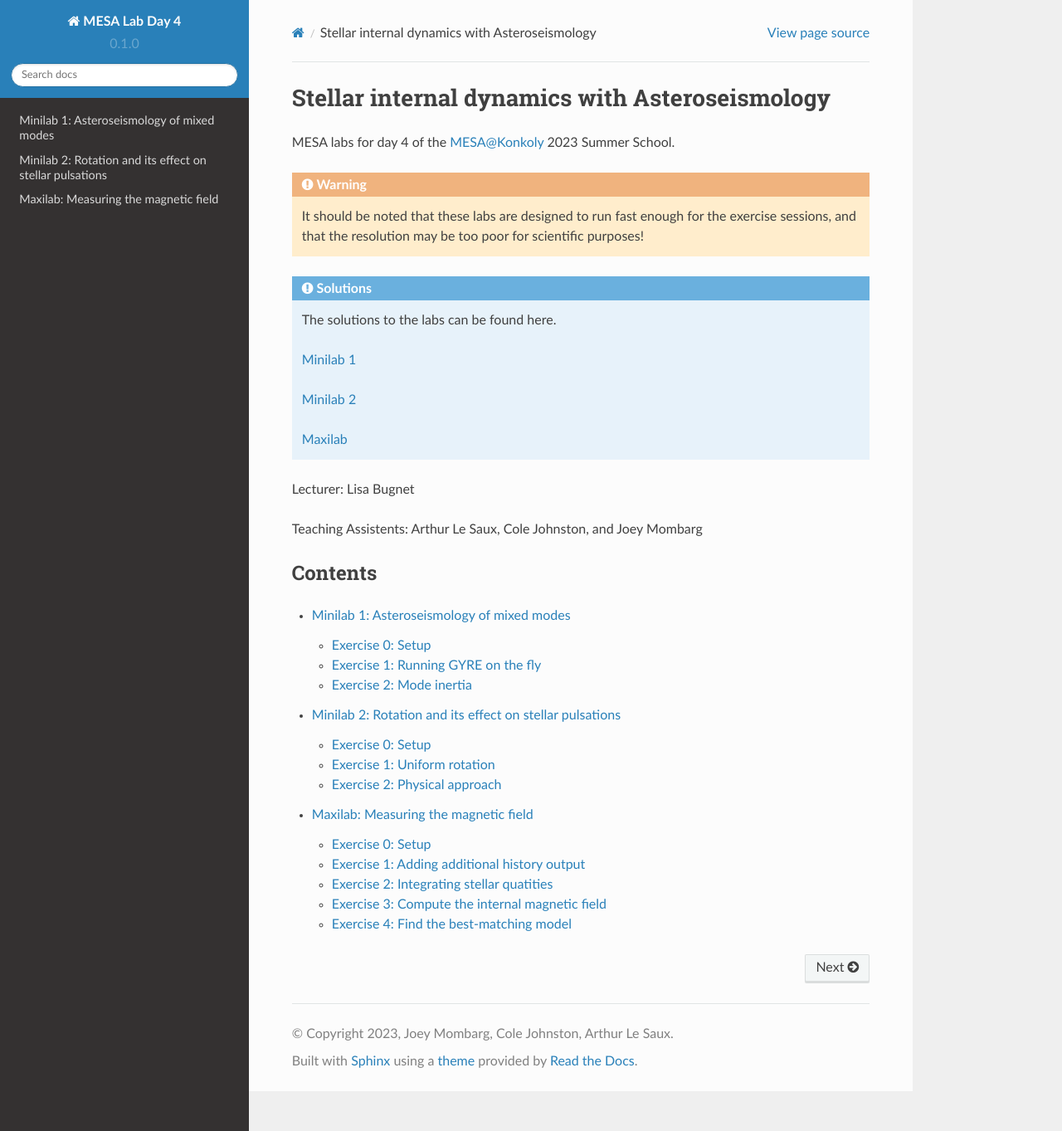
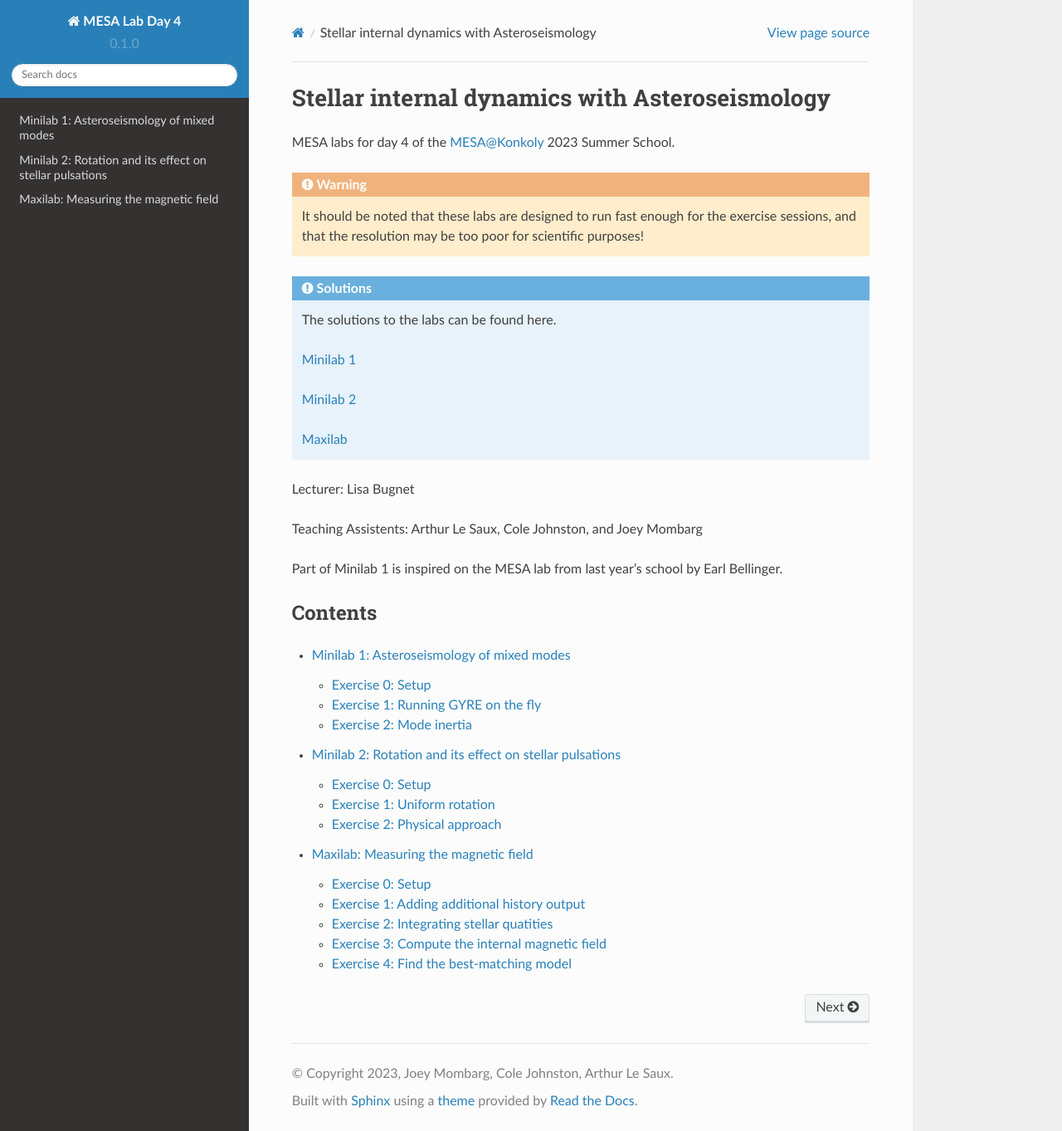
Before and after one commit to mesa-summer-school-2023/mesa-school-bugnet, a Sphinx documentation site: the page built from docs/index.rst, in a window 1280 px wide and 1363 px high. Shown: the whole window at 83% size. Built offline with Sphinx 7.4.7 and the Read the Docs theme 2.0.0, drawn with Linux system fonts in a browser that asks for light colours.

Commit message:
Update index.rst

```diff
--- a/docs/index.rst
+++ b/docs/index.rst
@@ -26,6 +26,8 @@ Lecturer: Lisa Bugnet
 
 Teaching Assistents: Arthur Le Saux, Cole Johnston, and Joey Mombarg
 
+Part of Minilab 1 is inspired on the MESA lab from last year's school by Earl Bellinger.
+
 
 Contents
 --------
```
